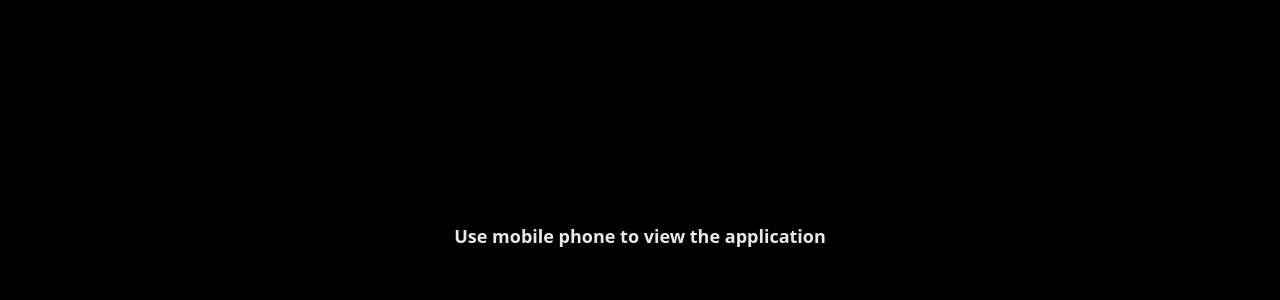
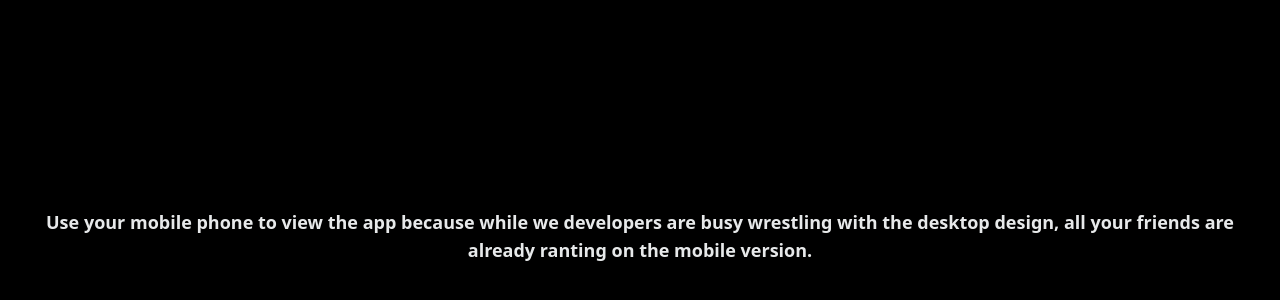
Before and after one commit to snippetengender/myapplicaton, a React (Vite) app in the folder user/: page / in a window 1280 px wide. Shown: the part 164-464 px from the top of the page. Built offline with nearby package versions, Linux system fonts and the light colour scheme; no server answers.

Commit message:
Update App.jsx

```diff
--- a/user/src/App.jsx
+++ b/user/src/App.jsx
@@ -80,7 +80,7 @@ function App() {
     return (
       <div className="min-h-screen w-full bg-black text-[#E7E9EA] flex items-center justify-center text-center p-6">
         <p className="text-lg font-semibold">
-          Use mobile phone to view the application
+          Use your mobile phone to view the app because while we developers are busy wrestling with the desktop design, all your friends are already ranting on the mobile version.
         </p>
       </div>
     );
```
